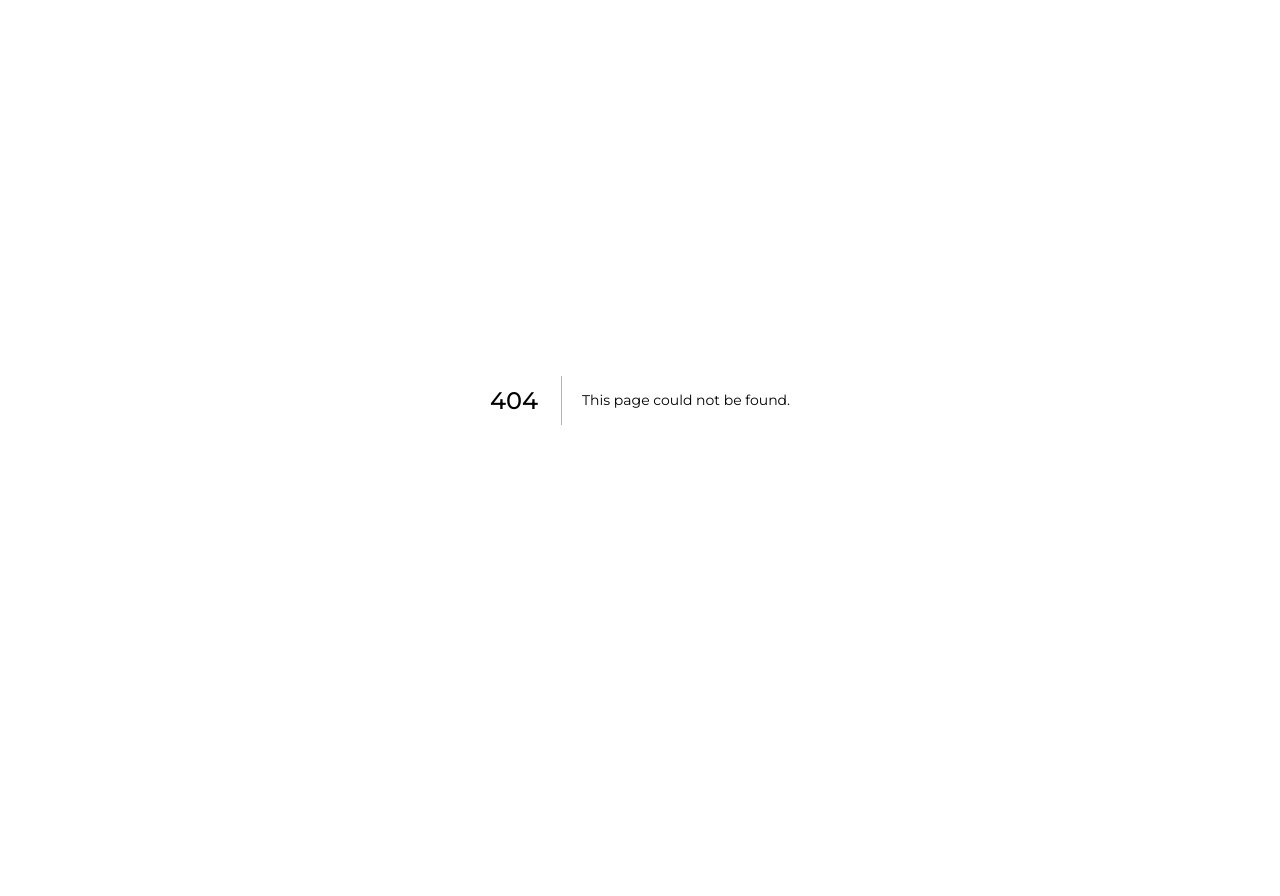
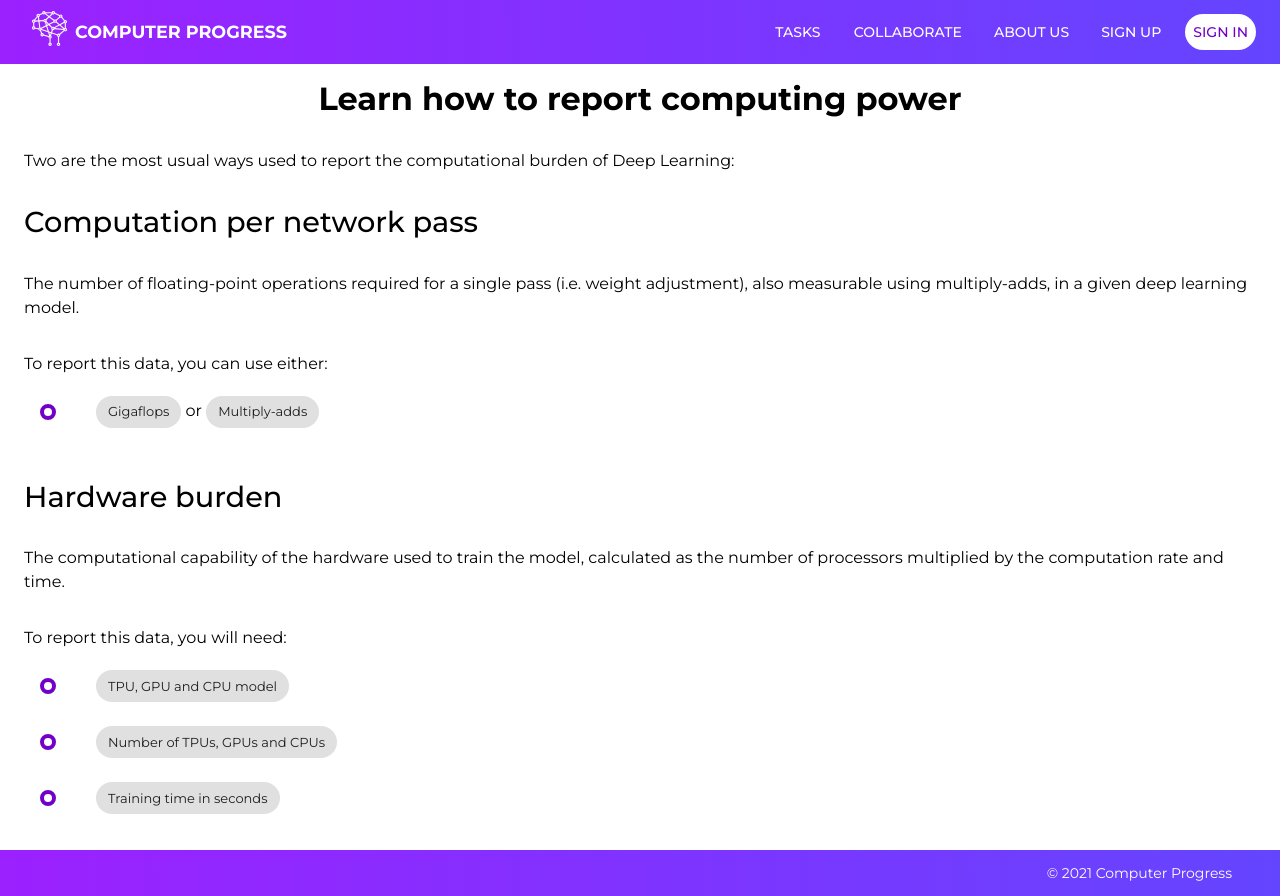
Before and after one commit to Computer-Progress/computerprogress.com, a Next.js app: page /collaborate in a window 1280 px wide. Before the commit this address had no page. Before the commit the page ends 800 px from the top, so only its background shows below. Built offline with nearby package versions, Linux system fonts and the light colour scheme.

Commit message:
feat(collaborate): add first section

```diff
--- /dev/null
+++ b/containers/Collaborate/index.js
@@ -0,0 +1,113 @@
+import { ThemeProvider } from "@material-ui/core/styles";
+import { MuiTheme } from "../../styles/theme";
+
+import PageTemplate from "../../components/PageTemplate";
+import {
+  List,
+  ListItem,
+  ListItemIcon,
+  ListItemText,
+  Chip,
+  Typography,
+} from "@material-ui/core";
+import FolderIcon from "@material-ui/icons/Folder";
+import { StyledBox, StyledTypographyBody1, StyledListIcon } from "./styles";
+
+export default function Collaborate() {
+  return (
+    <ThemeProvider theme={MuiTheme}>
+      <PageTemplate>
+        <StyledBox>
+          <Typography variant="h1" align="center">
+            Learn how to report computing power
+          </Typography>
+        </StyledBox>
+
+        <StyledBox>
+          <StyledTypographyBody1>
+            Two are the most usual ways used to report the computational burden
+            of Deep Learning:
+          </StyledTypographyBody1>
+        </StyledBox>
+
+        <StyledBox>
+          <Typography variant="h2">Computation per network pass</Typography>
+        </StyledBox>
+
+        <StyledBox>
+          <StyledTypographyBody1>
+            The number of floating-point operations required for a single pass
+            (i.e. weight adjustment), also measurable using multiply-adds, in a
+            given deep learning model.
+          </StyledTypographyBody1>
+        </StyledBox>
+
+        <StyledBox>
+          <StyledTypographyBody1>
+            To report this data, you can use either:
+          </StyledTypographyBody1>
+
+          <List>
+            <ListItem>
+              <ListItemIcon>
+                <StyledListIcon />
+              </ListItemIcon>
+              <ListItemText
+                primary={
+                  <>
+                    <Chip label="Gigaflops" /> or <Chip label="Multiply-adds" />
+                  </>
+                }
+              />
+            </ListItem>
+          </List>
+        </StyledBox>
+
+        <StyledBox>
+          <Typography variant="h2">Hardware burden</Typography>
+        </StyledBox>
+
+        <StyledBox>
+          <StyledTypographyBody1>
+            The computational capability of the hardware used to train the
+            model, calculated as the number of processors multiplied by the
+            computation rate and time.
+          </StyledTypographyBody1>
+        </StyledBox>
+
+        <StyledBox>
+          <StyledTypographyBody1>
+            To report this data, you will need:
+          </StyledTypographyBody1>
+
+          <List>
+            <ListItem>
+              <ListItemIcon>
+                <StyledListIcon />
+              </ListItemIcon>
+              <ListItemText primary={<Chip label="TPU, GPU and CPU model" />} />
+            </ListItem>
+
+            <ListItem>
+              <ListItemIcon>
+                <StyledListIcon />
+              </ListItemIcon>
+              <ListItemText
+                primary={<Chip label="Number of TPUs, GPUs and CPUs" />}
+              />
+            </ListItem>
+
+            <ListItem>
+              <ListItemIcon>
+                <StyledListIcon />
+              </ListItemIcon>
+              <ListItemText
+                primary={<Chip label="Training time in seconds" />}
+              />
+            </ListItem>
+          </List>
+        </StyledBox>
+      </PageTemplate>
+    </ThemeProvider>
+  );
+}
--- /dev/null
+++ b/containers/Collaborate/styles.js
@@ -0,0 +1,19 @@
+import styled from "styled-components";
+
+import { Box, ListItem, Typography } from "@material-ui/core";
+
+export const StyledBox = styled(Box).attrs({
+  my: 2,
+})``;
+
+export const StyledTypographyBody1 = styled(Typography).attrs({
+  variant: "body1",
+})``;
+
+export const StyledListIcon = styled.div`
+  width: 16px;
+  height: 16px;
+  border: solid 4px #7100c9;
+  border-radius: 50%;
+  background-color: #ffffff;
+`;
--- /dev/null
+++ b/pages/collaborate.js
@@ -0,0 +1 @@
+export { default } from "../containers/Collaborate";
```
